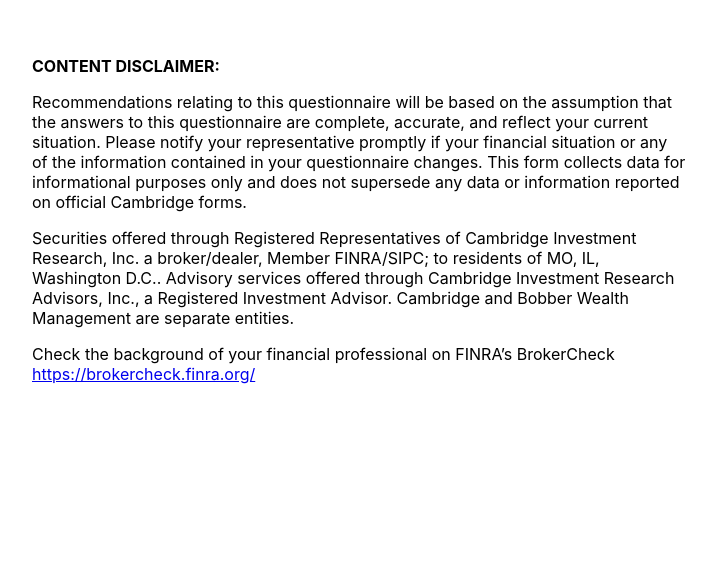
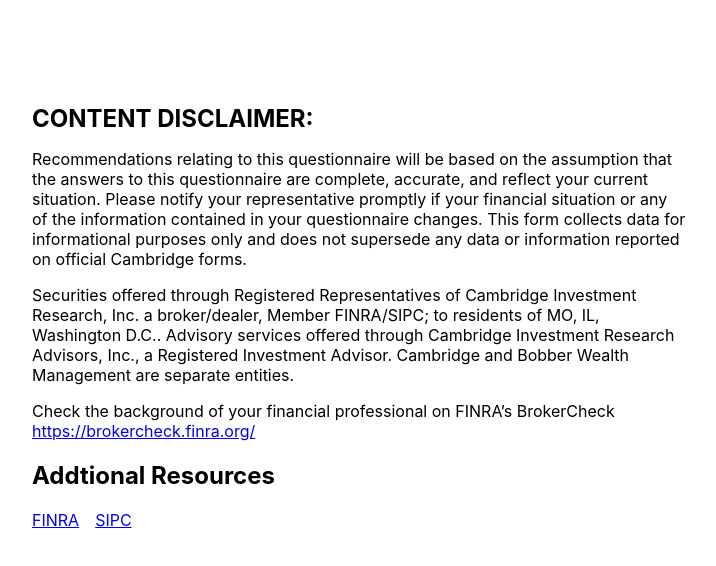
Before and after one commit to JakeLaCombe/survey, a React (Create React App) app: page / in a window 1280 px wide. Shown: the part 696-1262 px from the top of the page, without its empty margins (281-997 px from the left). Before the commit the page ends 1144 px from the top, so only its background shows below. Built offline with nearby package versions, Linux system fonts and the light colour scheme.

Commit message:
Add in new Styles and regulation requirements

```diff
--- a/src/App.css
+++ b/src/App.css
@@ -7,8 +7,17 @@
 .progress-container {
   flex-basis: 35em;
   width: 100%;
+  margin-bottom: 3em;
 }
 
 .disclaimer {
   margin-top: auto;
 }
+
+.disclaimer-header {
+  font-size: 1.5em;
+}
+
+.spacer {
+  margin-right: 1em;
+}
--- a/src/App.js
+++ b/src/App.js
@@ -57,9 +57,10 @@
           {currentPage === States.RESULTS && <Results answers={answers} />}
         </Container>
         <Container classes="disclaimer">
-          <p>
-            <strong>CONTENT DISCLAIMER:</strong>
-          </p>
+          <div className="spacer-horizontal" />
+          <h1 className="disclaimer-header">
+            CONTENT DISCLAIMER:
+          </h1>
           <p>
             Recommendations relating to this questionnaire will be based on the assumption
             that the answers to this questionnaire are complete, accurate, and reflect your
@@ -82,6 +83,16 @@
               https://brokercheck.finra.org/
             </a>
           </p>
+          <h2>Addtional Resources</h2>
+          <p>
+            <a href="https://www.finra.org/#/">
+             FINRA
+            </a>
+            <span className="spacer" />
+            <a href="https://www.sipc.org/">
+              SIPC
+            </a>
+          </p>
         </Container>
       </div>
     </div>
--- a/src/components/Results/index.jsx
+++ b/src/components/Results/index.jsx
@@ -167,6 +167,11 @@
               Contact an Advisor
             </Button>
           </div>
+          <p>
+            <small>The model advertised herein is not designed based on the individual needs of any one specific client or investor.
+            In other words, it is not a customized strategy designed on the specific financial circumstances of the client.
+            Please consult a financial professional for individualized advice.</small>
+          </p>
         </>
       )}
     </>
```
